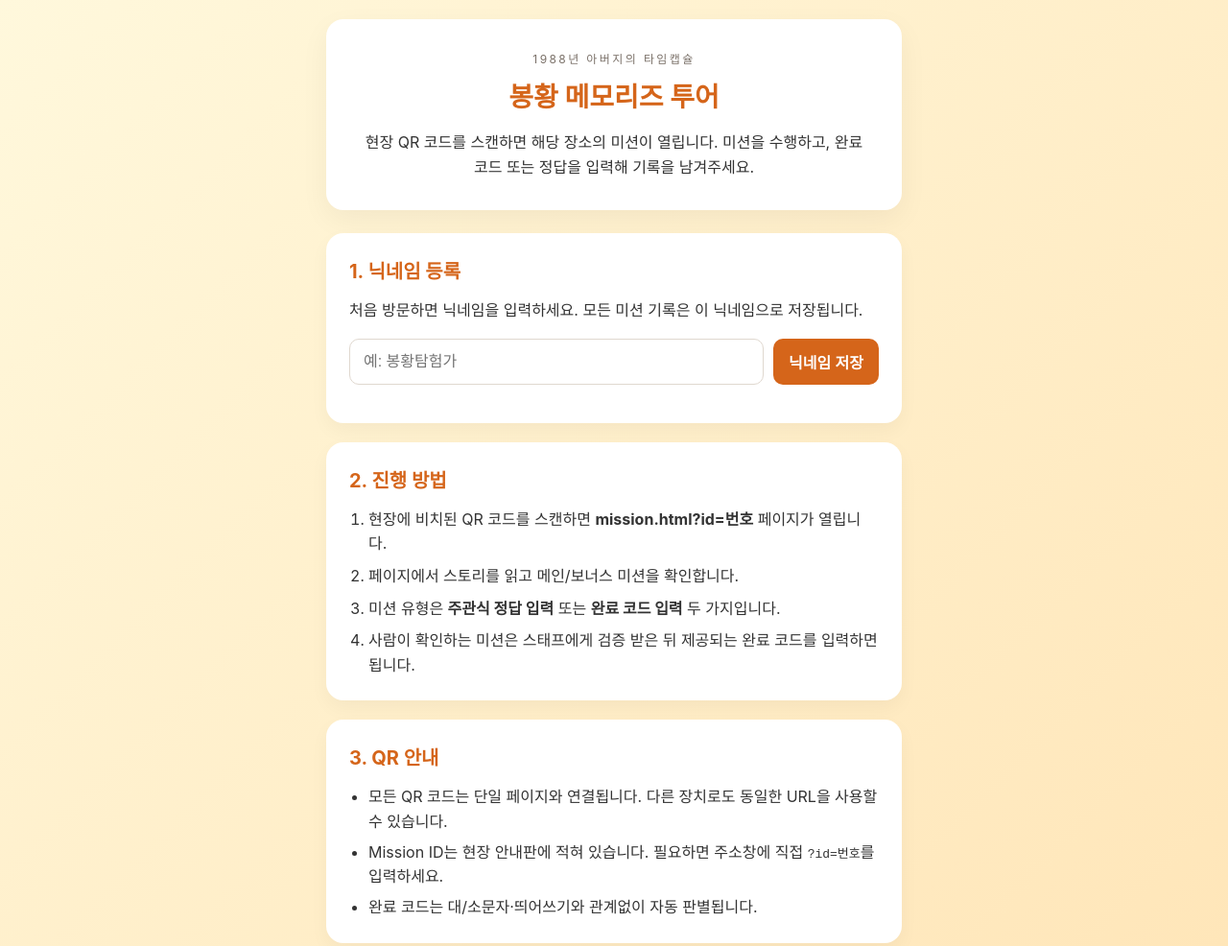
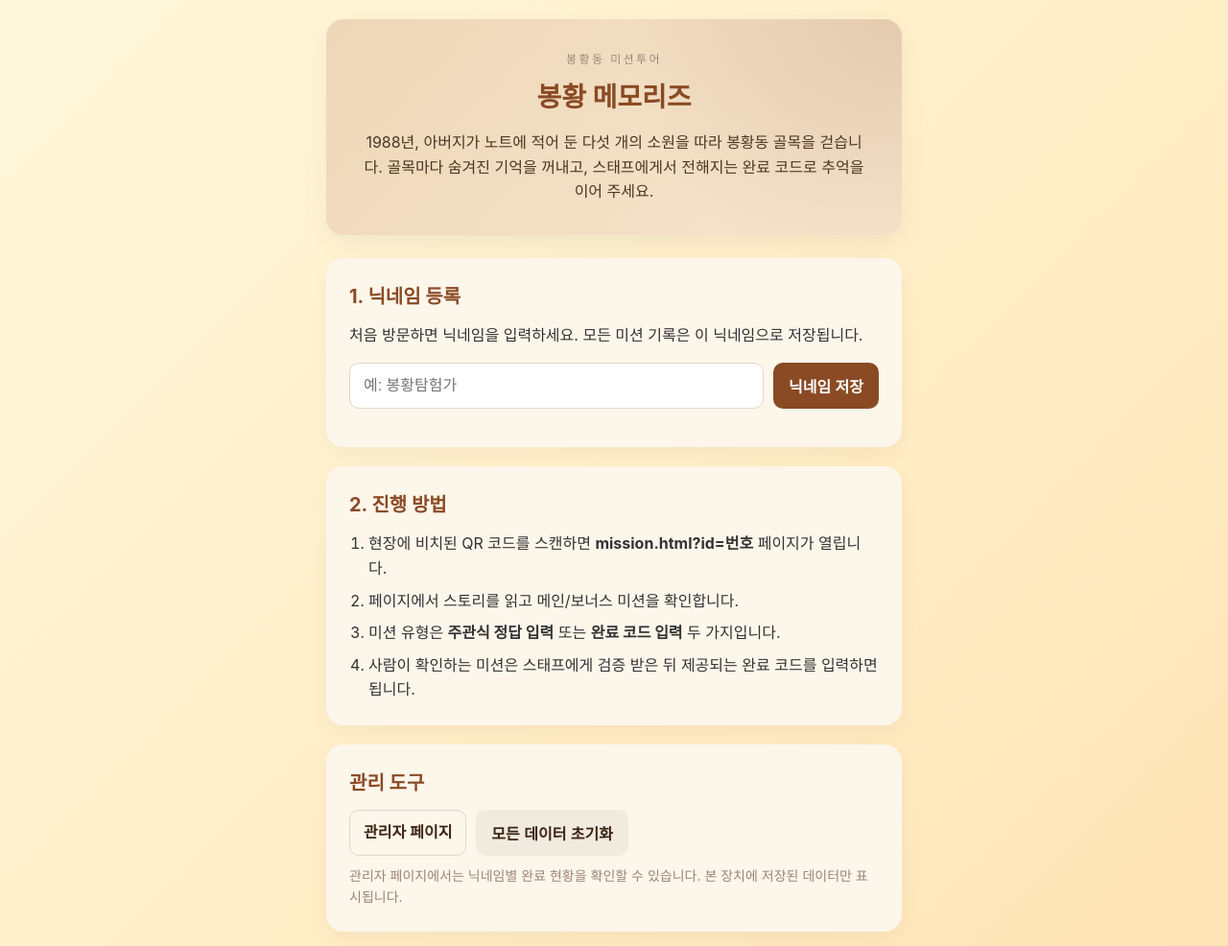
Before and after one commit to new-generation25/memories, a plain HTML site: page index.html in a window 1280 px wide. Shown: the top 986 px of the page at 96% size. Drawn offline with Linux system fonts and the light colour scheme.

Commit message:
Restyle landing page with poster palette

```diff
--- a/index.html
+++ b/index.html
@@ -8,10 +8,13 @@
 </head>
 <body data-page="index">
     <div class="container narrow">
-        <header class="hero-card">
-            <p class="eyebrow">1988년 아버지의 타임캡슐</p>
-            <h1>봉황 메모리즈 투어</h1>
-            <p>현장 QR 코드를 스캔하면 해당 장소의 미션이 열립니다. 미션을 수행하고, 완료 코드 또는 정답을 입력해 기록을 남겨주세요.</p>
+        <header class="hero-card poster-tone">
+            <p class="eyebrow">봉황동 미션투어</p>
+            <h1>봉황 메모리즈</h1>
+            <p class="hero-story">
+                1988년, 아버지가 노트에 적어 둔 다섯 개의 소원을 따라 봉황동 골목을 걷습니다.
+                골목마다 숨겨진 기억을 꺼내고, 스태프에게서 전해지는 완료 코드로 추억을 이어 주세요.
+            </p>
         </header>
 
         <section class="card">
@@ -35,15 +38,6 @@
         </section>
 
         <section class="card">
-            <h2>3. QR 안내</h2>
-            <ul class="bullets">
-                <li>모든 QR 코드는 단일 페이지와 연결됩니다. 다른 장치로도 동일한 URL을 사용할 수 있습니다.</li>
-                <li>Mission ID는 현장 안내판에 적혀 있습니다. 필요하면 주소창에 직접 <code>?id=번호</code>를 입력하세요.</li>
-                <li>완료 코드는 대/소문자·띄어쓰기와 관계없이 자동 판별됩니다.</li>
-            </ul>
-        </section>
-
-        <section class="card">
             <h2>관리 도구</h2>
             <div class="actions">
                 <a class="link-button" href="admin.html">관리자 페이지</a>
--- a/style.css
+++ b/style.css
@@ -5,14 +5,14 @@
 }
 
 :root {
-    --bg: #f5f3ef;
-    --card: #ffffff;
-    --primary: #d5651a;
-    --primary-dark: #b94e08;
-    --accent: #ffd27d;
-    --text: #2d1f15;
-    --muted: #7a7068;
-    --border: #e0d8cf;
+    --bg: #f4ecde;
+    --card: #fdf6eb;
+    --primary: #8a4a24;
+    --primary-dark: #6d3314;
+    --accent: #d8a15f;
+    --text: #3b2312;
+    --muted: #9b8777;
+    --border: #e6d5c4;
     font-family: 'Noto Sans KR', -apple-system, BlinkMacSystemFont, sans-serif;
 }
 
@@ -48,10 +48,34 @@ a {
     box-shadow: 0 10px 30px rgba(0, 0, 0, 0.05);
 }
 
+.hero-card.poster-tone {
+    position: relative;
+    overflow: hidden;
+    background: linear-gradient(135deg, rgba(237, 213, 181, 0.95), rgba(245, 229, 207, 0.95));
+}
+
+.hero-card.poster-tone::after {
+    content: "";
+    position: absolute;
+    inset: 0;
+    background: radial-gradient(circle at top right, rgba(138, 74, 36, 0.15), transparent 45%);
+    pointer-events: none;
+}
+
+.hero-card.poster-tone > * {
+    position: relative;
+}
+
 .hero-card h1 {
     font-size: 28px;
     margin-bottom: 12px;
     color: var(--primary);
+}
+
+.hero-story {
+    font-size: 16px;
+    color: var(--text);
+    opacity: 0.9;
 }
 
 .eyebrow {
```
